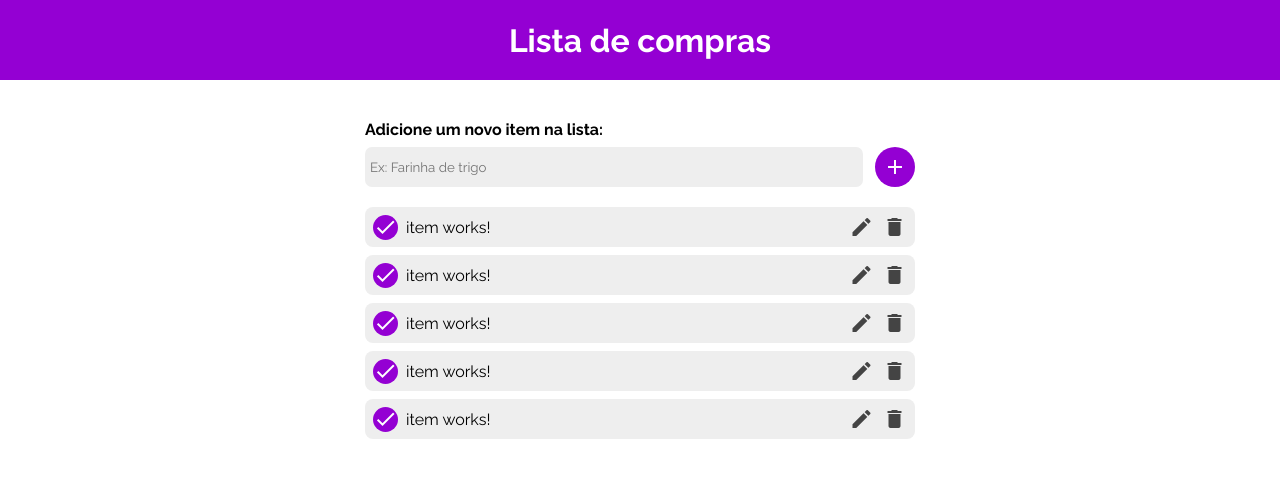
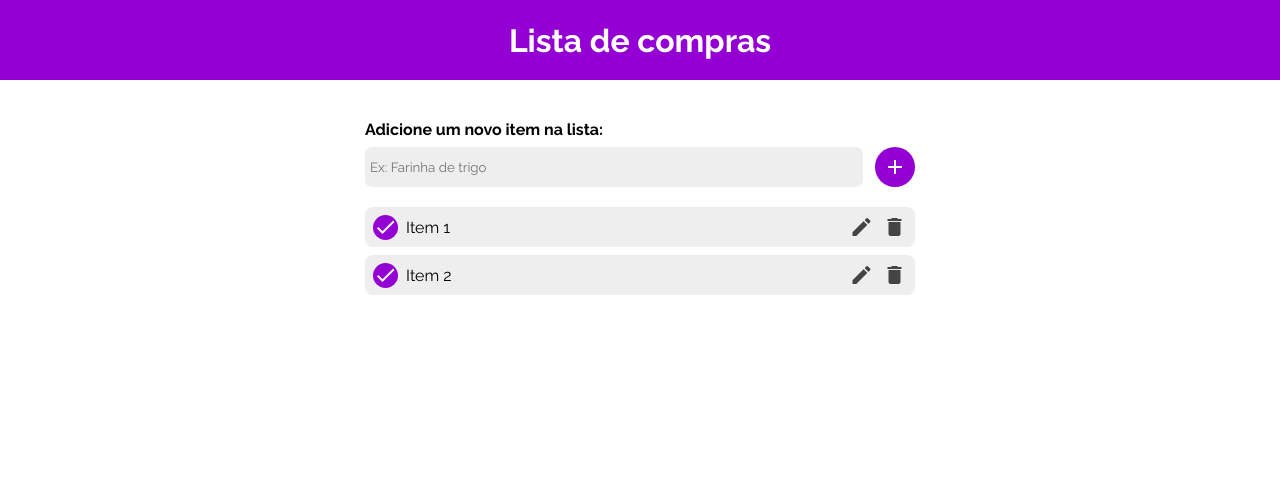
Before and after one commit to azvmari/listaDeCompras, an Angular app: page / in a window 1280 px wide. Shown: the top 478 px of the page. Built offline with nearby package versions, Linux system fonts and the light colour scheme.

Commit message:
Criação e exibição da lista de itens

```diff
--- a/src/app/app.component.html
+++ b/src/app/app.component.html
@@ -5,13 +5,9 @@
     <app-text-input></app-text-input>
 
     <div class="items">
-      <app-item></app-item>
-      <app-item></app-item>
-      <app-item></app-item>
-      <app-item></app-item>
-      <app-item></app-item>
+      <app-item *ngFor="let item of list" [name]="item"></app-item>
     </div>
   </div>
+
+  <router-outlet />
 </main>
-
-<router-outlet />
--- a/src/app/app.component.ts
+++ b/src/app/app.component.ts
@@ -1,5 +1,6 @@
 import { Component } from '@angular/core';
 import { RouterOutlet } from '@angular/router';
+import { CommonModule } from '@angular/common';
 import { HeaderComponent } from "./components/header/header.component";
 import { TextInputComponent } from "./components/text-input/text-input.component";
 import { ItemComponent } from "./components/item/item.component";
@@ -7,12 +8,18 @@ import { ItemComponent } from "./components/item/item.component";
 @Component({
   selector: 'app-root',
   standalone: true,
-  imports: [RouterOutlet, HeaderComponent, TextInputComponent, ItemComponent],
+  imports: [
+    RouterOutlet,
+    HeaderComponent,
+    TextInputComponent,
+    ItemComponent,
+    CommonModule
+  ],
   templateUrl: './app.component.html',
   styleUrl: './app.component.css'
 })
 
 
 export class AppComponent {
-  title = 'listaDeCompras';
+  list = ["Item 1", "Item 2"]
 }
--- a/src/app/components/item/item.component.html
+++ b/src/app/components/item/item.component.html
@@ -2,7 +2,7 @@
   <button class="check-button">
     <mat-icon fontIcon="check"></mat-icon>
   </button>
-  <p>item works!</p>
+  <p>{{name}}</p>
 </div>
 <div>
   <button>
--- a/src/app/components/item/item.component.ts
+++ b/src/app/components/item/item.component.ts
@@ -1,4 +1,4 @@
-import { Component } from '@angular/core';
+import { Component, Input } from '@angular/core';
 import { MatIconModule } from '@angular/material/icon';
 
 @Component({
@@ -9,5 +9,5 @@ import { MatIconModule } from '@angular/material/icon';
   styleUrl: './item.component.css'
 })
 export class ItemComponent {
-
+  @Input() name!: string
 }
```
